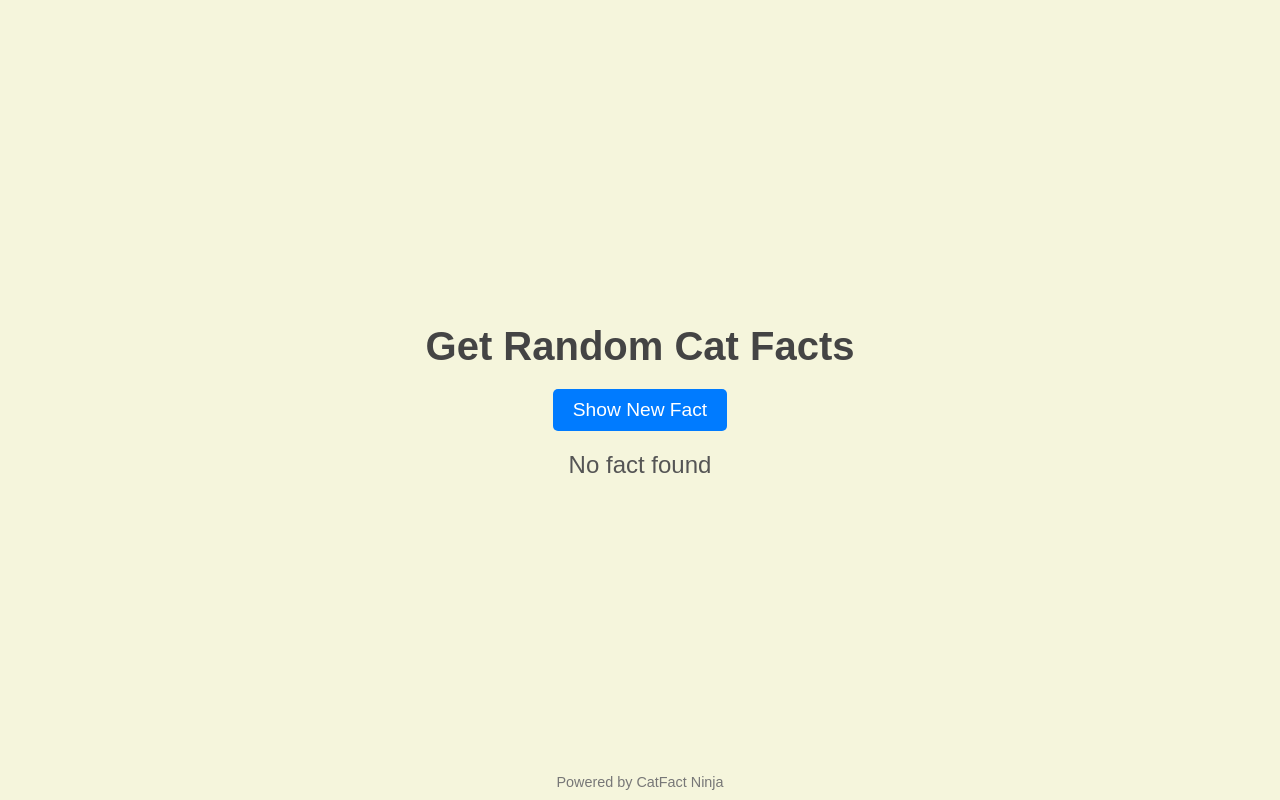
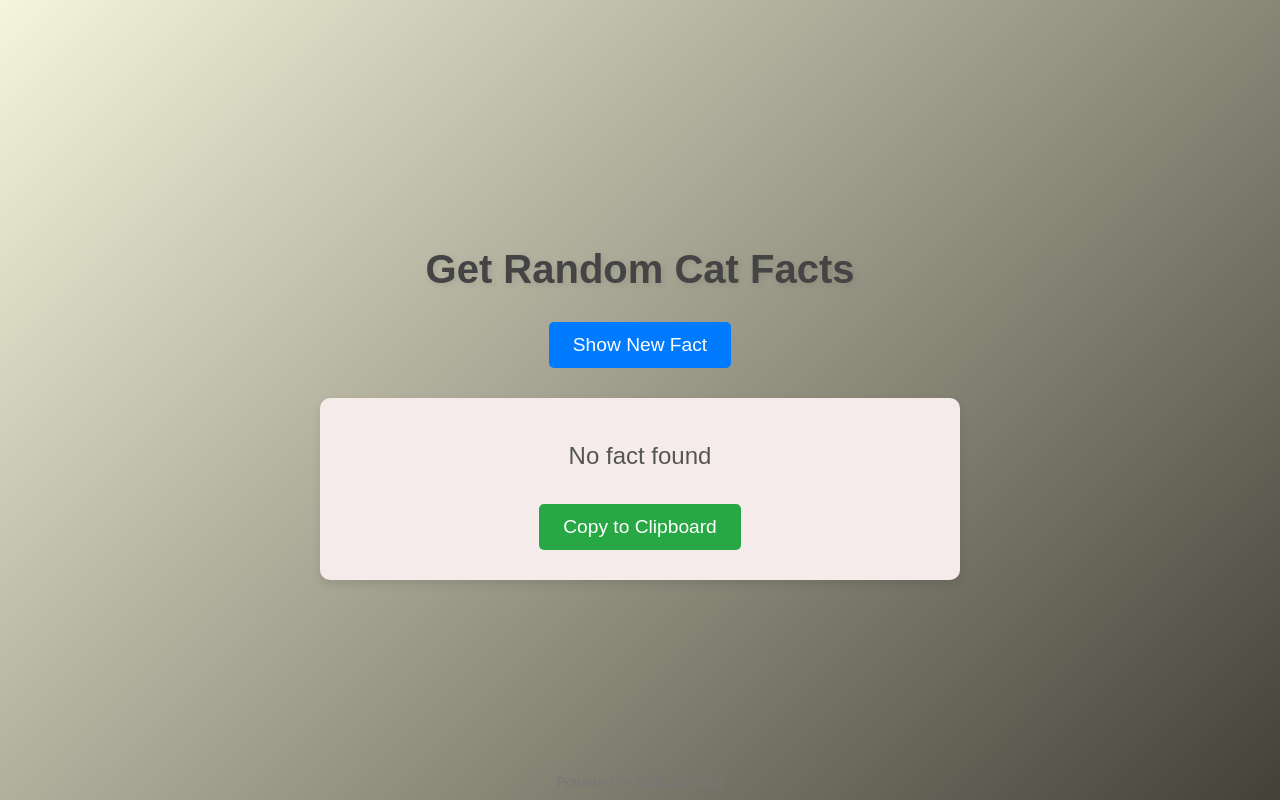
Before and after one commit to mursaleen-18/CatFact, a plain HTML site: page index.html in a window 1280 px wide. Both pictures are taken after a click on the button "Show New Fact". Drawn offline with nearby package versions, Linux system fonts and the light colour scheme; no server answers.

Commit message:
enhanced ui

```diff
--- a/app.js
+++ b/app.js
@@ -1,70 +1,24 @@
-// let url = "https://catfact.ninja/fact";
-
-// fetch(url)
-//   .then((res) => {
-// console.log(res);
-//   return res.json();
-// })
-// .then((data) => {
-//   console.log("CatFact_1: ", data.fact);
-//   return fetch(url);
-// })
-// .then((res) => {
-//   return res.json();
-// })
-// .then((data2) => {
-//   console.log("CatFact_2: ", data2.fact);
-// })
-// .catch((err) => {
-//   console.log("ERROR -", err);
-// });
-
-// now doing the job using async and await.
-
-// async function getFacts() {
-//   try{
-
-//     let res = await fetch(url);
-//     let data = await res.json();
-//     console.log(data.fact);
-//   }
-//   catch(e){
-//     console.log("Error - ", e);
-//   }
-// }
-// getFacts();
-
-// =====================================================================
-
-// Using Axios
-// let btn = document.querySelector("button");
-// btn.addEventListener("click", async ()=>{
-//   let fact = await getFacts();
-//   // console.log(fact);
-//   let p = document.querySelector("#result");
-//   p.innerText = fact;
-// })
-// async function getFacts() {
-//   try {
-//     let res = await axios.get(url);
-//     // let data = await res.json();
-//     return res.data.fact;
-//   } catch (e) {
-//     console.log("error- ", e);
-//     return "No fact found";
-//   }
-// }
-
-// =====================================================================
-// Using Axios and async await
-
 let url = "https://catfact.ninja/fact";
 
-let btn = document.querySelector("button");
+let btn = document.querySelector("#factBtn");
+let copyBtn = document.querySelector("#copyBtn");
+let result = document.querySelector("#result");
+let factCard = document.querySelector("#factCard");
+
 btn.addEventListener("click", async () => {
+    // Disable the button during loading
+    btn.disabled = true;
+    btn.innerText = "Loading...";
+
     let fact = await getFacts();
-    let p = document.querySelector("#result");
-    p.innerText = fact;
+
+    // Display the fact inside the card
+    result.innerText = fact;
+    copyBtn.style.display = 'inline-block'; // Show the copy button
+
+    // Enable the button after fetching
+    btn.disabled = false;
+    btn.innerText = "Show New Fact";
 });
 
 async function getFacts() {
@@ -76,3 +30,14 @@ async function getFacts() {
         return "No fact found";
     }
 }
+
+// Copy the fact to clipboard
+copyBtn.addEventListener("click", () => {
+    navigator.clipboard.writeText(result.innerText)
+        .then(() => {
+            alert("Fact copied to clipboard!");
+        })
+        .catch(err => {
+            console.error("Error copying text: ", err);
+        });
+});
--- a/index.html
+++ b/index.html
@@ -12,8 +12,13 @@
     <script src="https://cdn.jsdelivr.net/npm/axios@1.6.7/dist/axios.min.js"></script>
 
     <h1>Get Random Cat Facts</h1>
-    <button>Show New Fact</button>
-    <p id="result">Click the button to get a cat fact!</p>
+    <button id="factBtn">Show New Fact</button>
+
+    <!-- Card Layout to display the fact -->
+    <div id="factCard" class="card">
+        <p id="result">Click the button to get a cat fact!</p>
+        <button id="copyBtn" style="display: none;">Copy to Clipboard</button>
+    </div>
 
     <footer>Powered by CatFact Ninja</footer>
 
--- a/style.css
+++ b/style.css
@@ -1,5 +1,5 @@
 body {
-    background-color: #f5f5dc; /* Soft creamy background */
+    background: linear-gradient(135deg, #f5f5dc, #444138); /* Smooth gradient background */
     font-family: 'Arial', sans-serif;
     color: #333;
     margin: 0;
@@ -15,29 +15,54 @@ h1 {
     font-size: 2.5em;
     margin-bottom: 20px;
     color: #444;
+    text-shadow: 2px 2px 6px rgba(0, 0, 0, 0.1); /* Soft shadow */
 }
 
 button {
     background-color: #007bff;
     color: white;
     border: none;
-    padding: 10px 20px;
+    padding: 12px 24px;
     font-size: 1.2em;
     cursor: pointer;
     border-radius: 5px;
-    transition: background-color 0.3s ease;
+    transition: background-color 0.3s ease, transform 0.2s ease;
+    margin: 10px;
 }
 
 button:hover {
     background-color: #0056b3;
+    transform: translateY(-2px); /* Slight hover animation */
+}
+
+button:active {
+    transform: translateY(2px); /* Button click animation */
+}
+
+#factCard {
+    background-color: rgb(246, 235, 235);
+    border-radius: 10px;
+    box-shadow: 0px 4px 10px rgba(0, 0, 0, 0.1);
+    padding: 20px;
+    width: 90%;
+    max-width: 600px;
+    text-align: center;
+    margin-top: 20px;
 }
 
 #result {
-    margin-top: 20px;
     font-size: 1.5em;
     color: #555;
-    text-align: center;
-    max-width: 600px;
+    word-wrap: break-word;
+}
+
+#copyBtn {
+    background-color: #28a745;
+    display: none;
+}
+
+#copyBtn:hover {
+    background-color: #218838;
 }
 
 footer {
```
